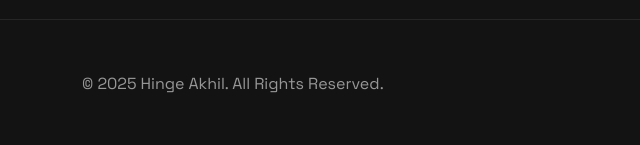
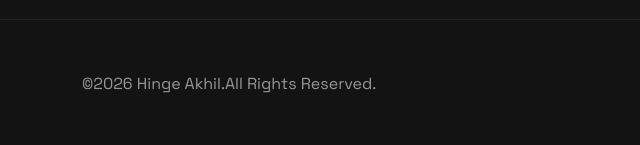
Before and after one commit to akhil05hub/Portfolio-JavaScript, a website: page index.html in a window 1280 px wide. Shown: the part 5045-5190 px from the top of the page, 0-640 px from the left. Drawn offline with nearby package versions, Linux system fonts and the light colour scheme; files whose address does not match are found by name.

Commit message:
Update index.html

```diff
--- a/index.html
+++ b/index.html
@@ -657,7 +657,7 @@
         <!-- Footer Copyright -->
         <div class="col-lg-5 mb-4 mb-lg-0 text-center text-lg-start">
           <span class="text-gray-2 d-inline-block wow fadeInLeft" data-wow-offset="20">
-            © 2025 Hinge Akhil. All Rights Reserved.</span>
+            ©2026 Hinge Akhil.All Rights Reserved.</span>
         </div>
         <!-- /Footer Copyright -->
 
```
